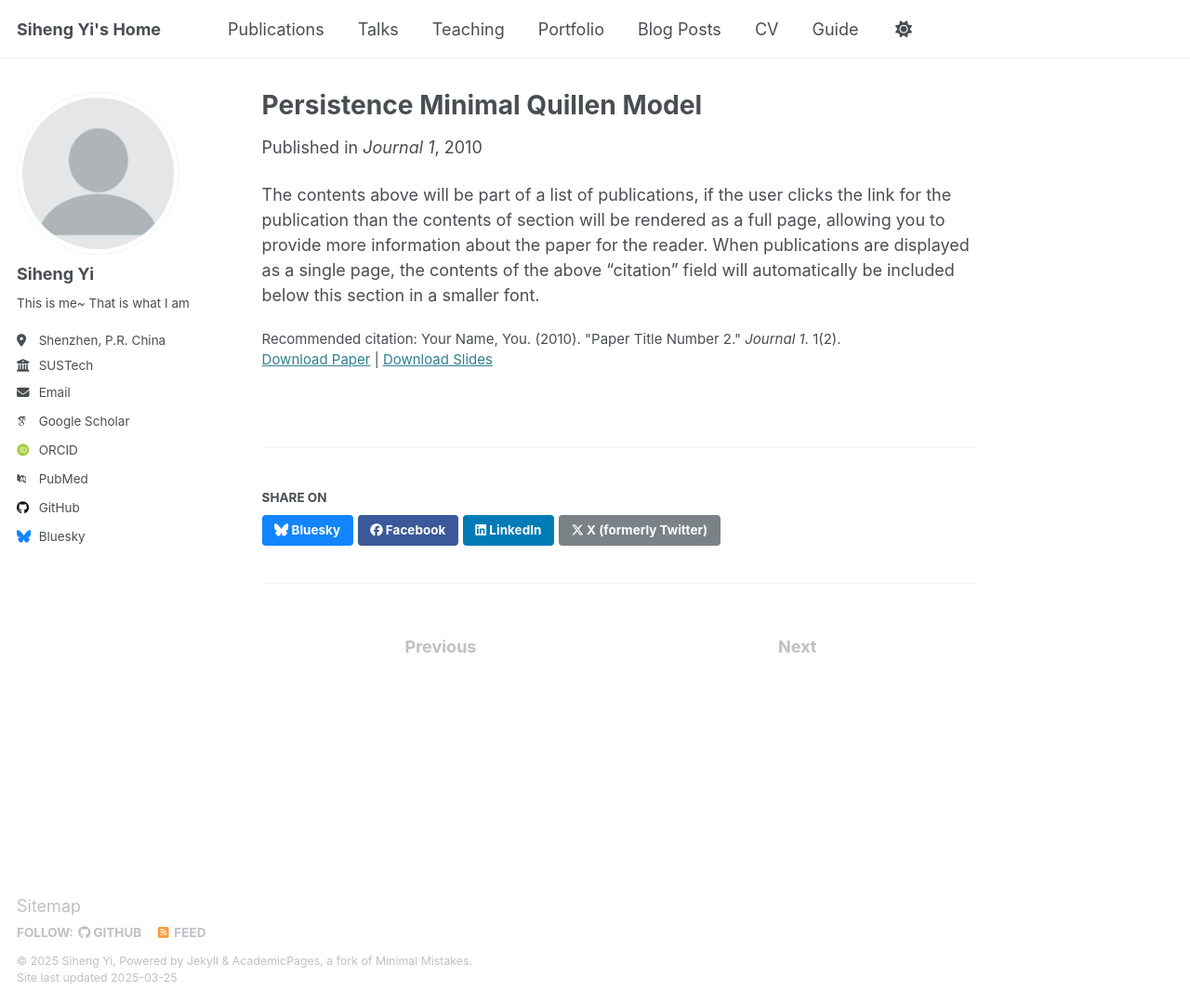
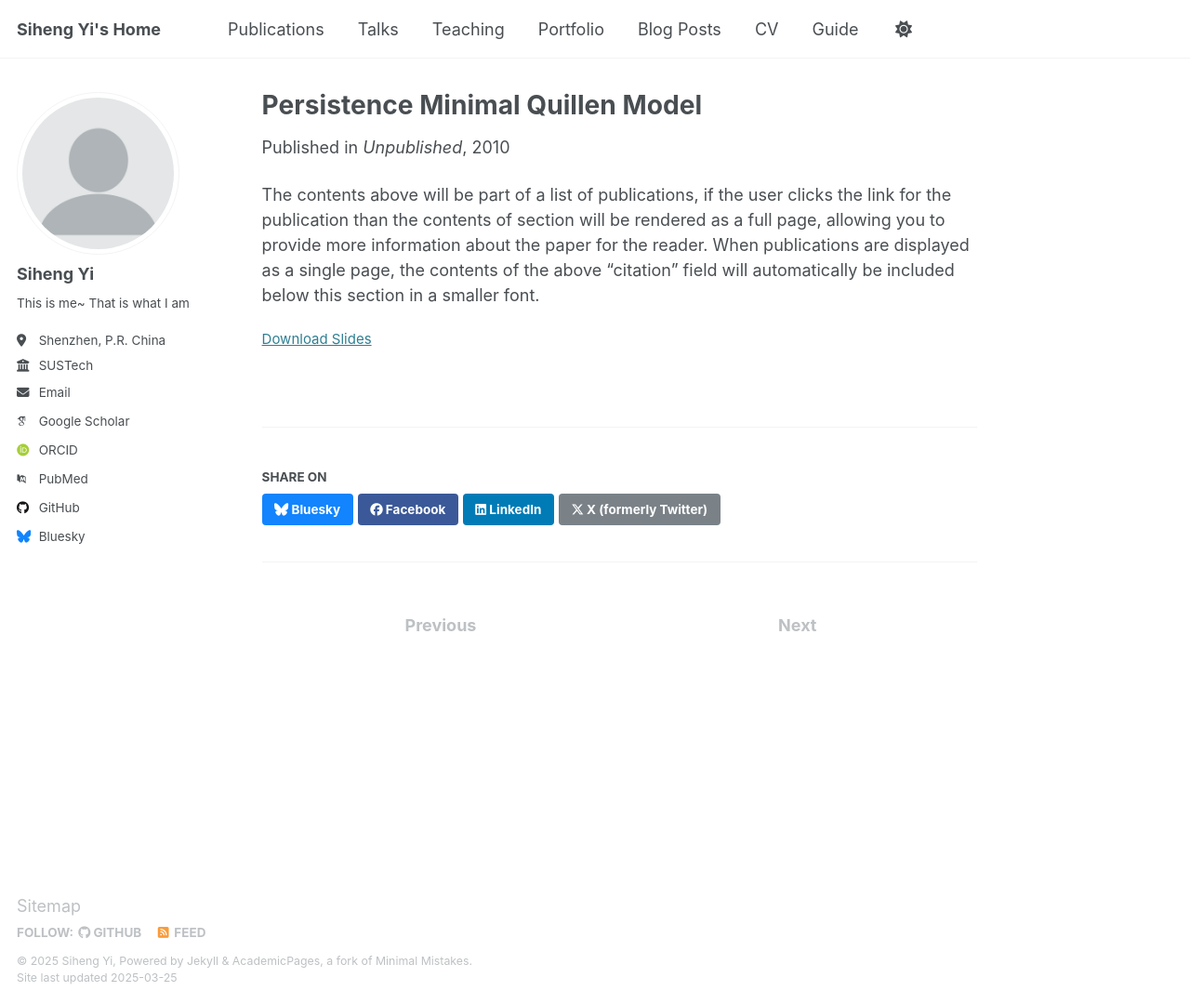
Before and after one commit to SihengYi/SihengYi.github.io, a Jekyll site: the page built from _publications/2010-10-01-paper-title-number-2.md, in a window 1280 px wide and 1080 px high. Shown: the whole window at 93% size. Built offline with Jekyll 4.4.1, drawn with Linux system fonts in a browser that asks for light colours; some web fonts are replaced.

Commit message:
Update 2010-10-01-paper-title-number-2.md

```diff
--- a/_publications/2010-10-01-paper-title-number-2.md
+++ b/_publications/2010-10-01-paper-title-number-2.md
@@ -3,12 +3,11 @@ title: "Persistence Minimal Quillen Model"
 collection: publications
 category: manuscripts
 permalink: /publication/2010-10-01-paper-title-number-2
-excerpt: 'This paper is about the number 2. The number 3 is left for future work.'
+excerpt: 'We will not provide a detailed description here for now.'
 date: 2010-10-01
-venue: 'Journal 1'
+venue: 'Unpublished'
 slidesurl: 'http://academicpages.github.io/files/slides2.pdf'
 paperurl: 'http://academicpages.github.io/files/paper2.pdf'
-citation: 'Your Name, You. (2010). &quot;Paper Title Number 2.&quot; <i>Journal 1</i>. 1(2).'
 ---
 
 The contents above will be part of a list of publications, if the user clicks the link for the publication than the contents of section will be rendered as a full page, allowing you to provide more information about the paper for the reader. When publications are displayed as a single page, the contents of the above "citation" field will automatically be included below this section in a smaller font.
```
